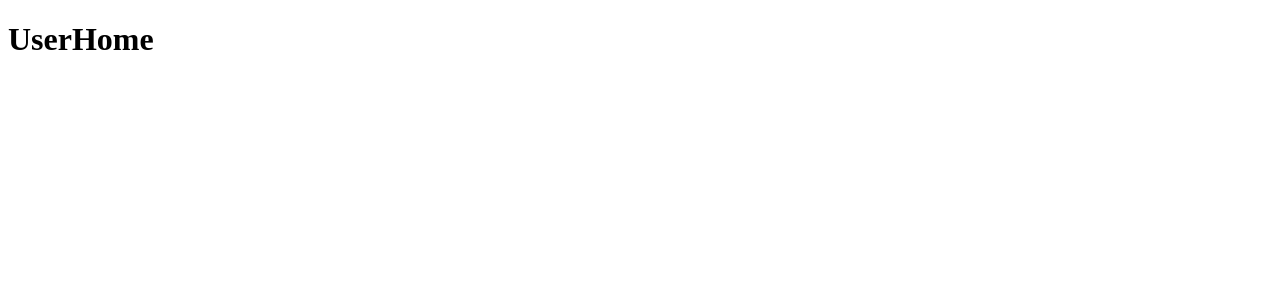
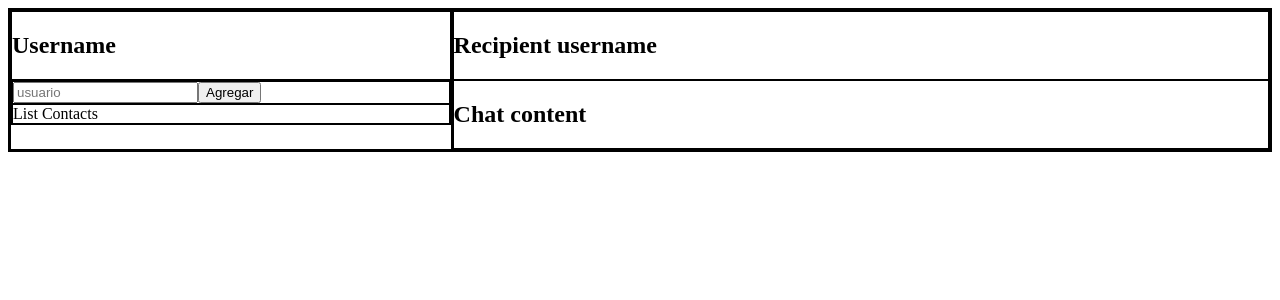
Before and after one commit to angelmotta/secureChat_webapp, a React (Vite) app: page /home in a window 1280 px wide. Shown: the top 300 px of the page. Built offline with nearby package versions, Linux system fonts and the light colour scheme.

Commit message:
feat: UserHomeView work in progress

```diff
--- a/src/components/Login.jsx
+++ b/src/components/Login.jsx
@@ -14,7 +14,7 @@ function Login() {
             email: email,
             password: password,
         };
-        // Post Request
+        // Send Post Request
         let response;
         try {
             response = await fetch(endpoints.login, {
@@ -45,12 +45,6 @@ function Login() {
 
         setEmail('');
         setPassword('');
-    };
-
-    const myHandle = (e) => {
-        e.preventDefault();
-        console.log(`Go to my home`);
-        createUserSession({ token: 'qwerty' });
     };
 
     return (
--- /dev/null
+++ b/src/components/UserContactList.jsx
@@ -0,0 +1,5 @@
+function UserContactList() {
+    return <div>List Contacts</div>;
+}
+
+export default UserContactList;
--- /dev/null
+++ b/src/components/UserHome.css
@@ -0,0 +1,16 @@
+.parentContainer {
+    display: flex;
+    justify-content: space-between;
+}
+
+#contactsContainer {
+    width: 35%;
+}
+
+#chatContainer {
+    width: 65%;
+}
+
+div {
+    border: solid black 1px;
+}
--- a/src/components/UserHome.jsx
+++ b/src/components/UserHome.jsx
@@ -1,7 +1,32 @@
+import "./UserHome.css";
+import UserContactList from "./UserContactList"
+import { useContext } from 'react';
+import { UserContext } from '../context/UserContext';
+
 function UserHome() {
     return (
-        <div>
-            <h1>UserHome</h1>
+        <div className="parentContainer">
+            <div id="contactsContainer">
+                <div>
+                    <h2>Username</h2>
+                </div>
+                <div>
+                    <div>
+                        <input type="text" placeholder="usuario" />
+                        <button>Agregar</button>
+                    </div>
+                    <UserContactList />
+                </div>
+            </div>
+
+            <div id="chatContainer">
+                <div>
+                    <h2>Recipient username</h2>
+                </div>
+                <div>
+                    <h2>Chat content</h2>
+                </div>
+            </div>
         </div>
     );
 }
--- a/src/index.css
+++ b/src/index.css
@@ -0,0 +1,3 @@
+/* body {
+    background: #202020;
+} */
```
Also changed, not shown: src/components/UserContactCard.jsx (added, +7 -0 lines).
